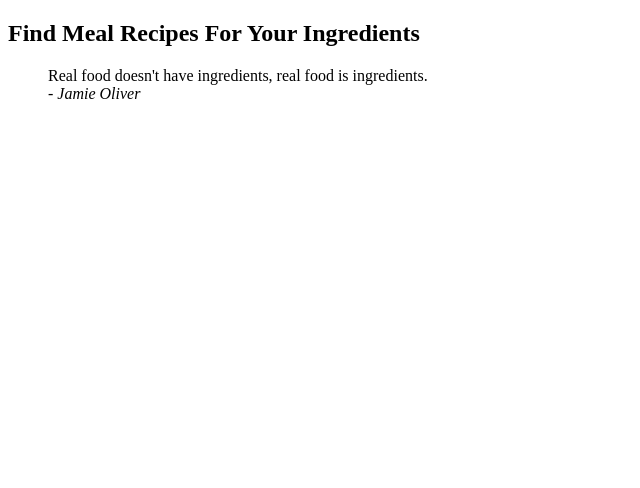
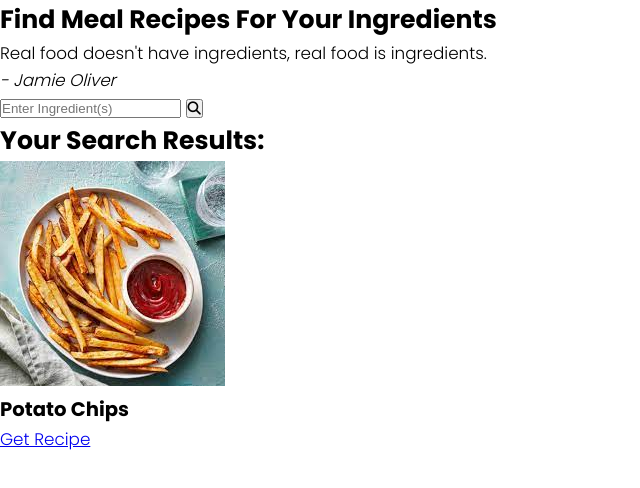
Before and after one commit to DeeNue36/Food-Recipe-App, a plain HTML site: page index.html in a window 1280 px wide. Shown: the whole page, without its empty margins (0-640 px from the left). Drawn offline with Linux system fonts and the light colour scheme.

Commit message:
second commit

```diff
--- a/index.html
+++ b/index.html
@@ -24,7 +24,30 @@
                     <cite>- Jamie Oliver</cite>
                 </blockquote>
 
+                <div class="meal-searchbox">
+                    <input type="text" class="searchbox-content" placeholder="Enter Ingredient(s)" id="searchbox-input">
+                    <button type="submit" class="searchbox-button" id="searchbox-btn">
+                        <i class="fas fa-search"></i>
+                    </button>
+                </div>
+            </div>
 
+            <div class="meal-result">
+                <h2 class="title">Your Search Results:</h2>
+                <div id="meal">
+                    <!-- meal-items -->
+                    <div class="meal-item">
+                        <div class="meal-image">
+                            <img src="images/Fries.jpeg" alt="Fries">
+                        </div>
+                        <div class="meal-name">
+                            <h3>Potato Chips</h3>
+                            <a href="#" class="recipe-btn">
+                                Get Recipe
+                            </a>
+                        </div>
+                    </div>
+                </div>
             </div>
         </div>
     </div>
--- a/styles.css
+++ b/styles.css
@@ -1 +1,19 @@
 @import url('https://fonts.googleapis.com/css2?family=Playfair+Display:wght@400;500;600;700;800;900&family=Poppins:wght@200;300;400;500;600;700;800;900&display=swap');
+
+*{
+    padding: 0;
+    margin: 0;
+    box-sizing: border-box;
+}
+
+:root{
+    --tenne-tawny: #d65108;
+    --twnne-tawny-dark: #b54507;
+}
+
+body{
+    font-weight: 300;
+    font-size: 1.05rem;
+    line-height: 1.6;
+    font-family: 'Poppins', sans-serif;
+}
```
Also changed, not shown: images/Fries.jpeg (added).
